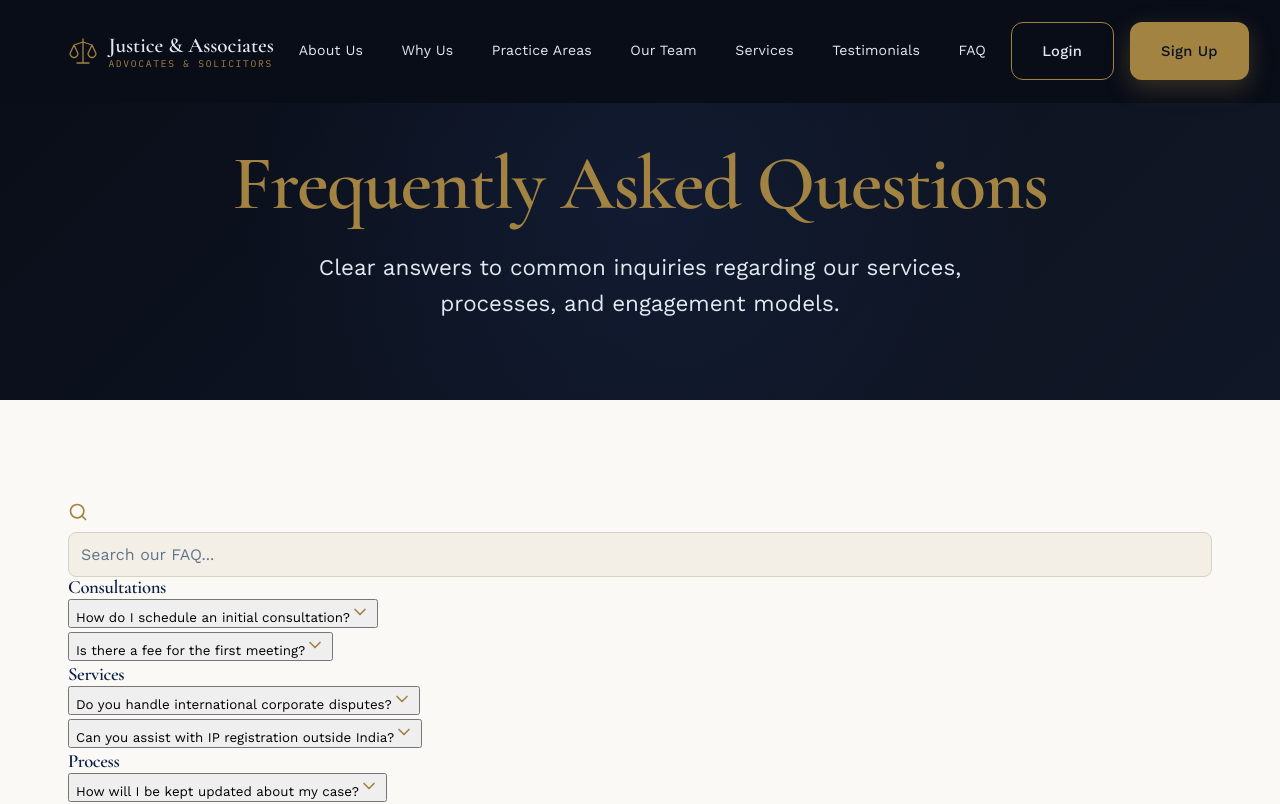
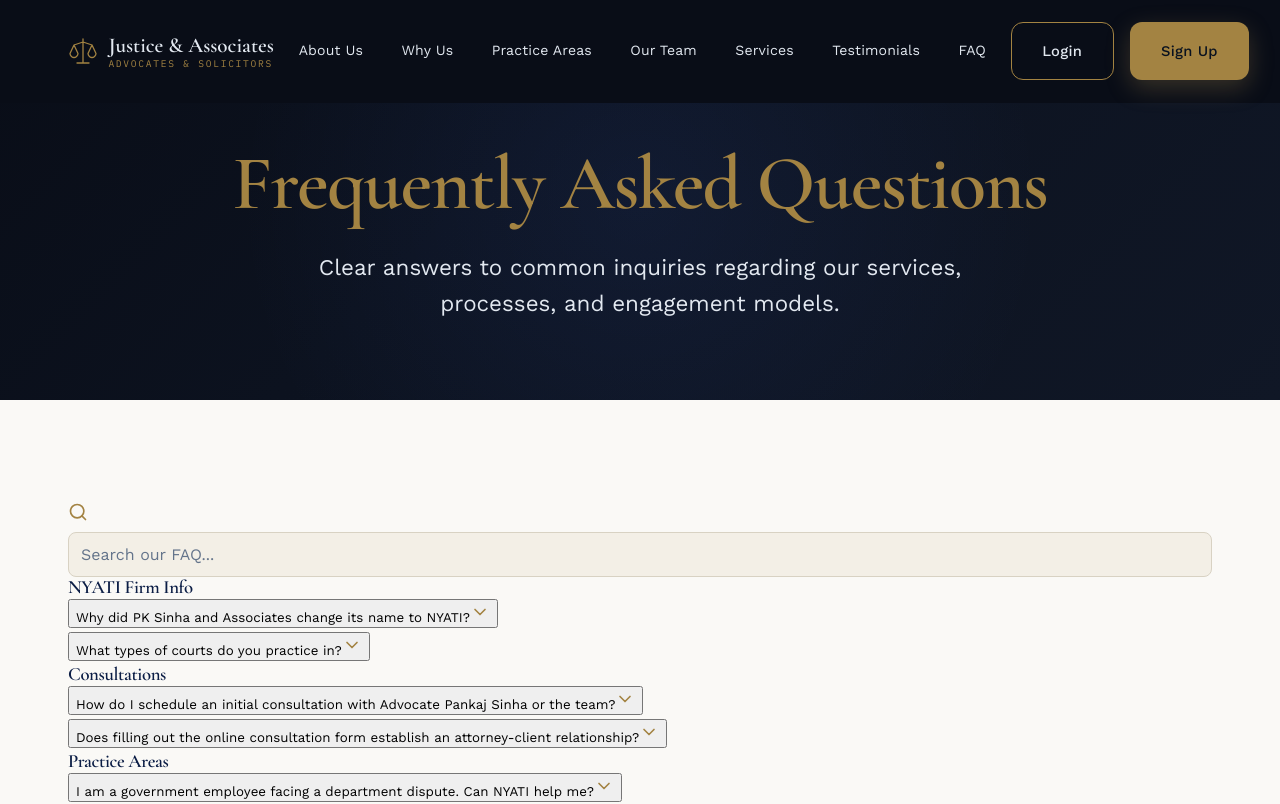
Before and after one commit to lawfirm-delhi/Lawfirm-Website, a React (Vite) app in the folder frontend/: page /faq in a window 1280 px wide. Shown: the top 804 px of the page. Built offline with nearby package versions, Linux system fonts and the light colour scheme; no server answers.

Commit message:
feat: update FAQ content with custom firm information for NYATI

```diff
--- a/frontend/src/pages/LandingPages/FAQ/FAQ.jsx
+++ b/frontend/src/pages/LandingPages/FAQ/FAQ.jsx
@@ -25,12 +25,42 @@ export default function FAQ() {
   const [openId, setOpenId] = useState(null);
 
   const faqs = [
-    { id: 1, category: "Consultations", q: "How do I schedule an initial consultation?", a: "You can schedule a consultation using our online portal or by calling our firm directly. Our intake specialists will gather preliminary details to pair you with the most appropriate senior partner." },
-    { id: 2, category: "Consultations", q: "Is there a fee for the first meeting?", a: "Initial consultations carry a standard advisory fee, which is fully adjusted against your final billing should you choose to retain our services within 30 days." },
-    { id: 3, category: "Services", q: "Do you handle international corporate disputes?", a: "Yes, our Corporate & Commercial bench frequently represents multinational clients in cross-border disputes, international arbitration, and global compliance matters." },
-    { id: 4, category: "Services", q: "Can you assist with IP registration outside India?", a: "Through our network of international partner firms, we facilitate end-to-end IP protection across major global jurisdictions including the US, EU, and APAC regions." },
-    { id: 5, category: "Process", q: "How will I be kept updated about my case?", a: "You will be assigned a dedicated relationship manager and given access to our secure client portal, where you can track case progress, view filed documents, and schedule calls." },
-    { id: 6, category: "Billing", q: "What is your billing structure?", a: "We offer flexible billing models including hourly rates, fixed-fee retainers, and milestone-based billing, tailored to the specific needs and scale of your mandate." }
+    {
+      id: 1,
+      category: "NYATI Firm Info",
+      q: "Why did PK Sinha and Associates change its name to NYATI?",
+      a: "After 19 successful years of practice, our name transition to NYATI reflects our growth and a modernized, forward-thinking approach to modern jurisprudence. While our name has evolved to represent swift, definitive justice and integrated consultancy, our founding leadership under Advocate Pankaj Sinha, our team, and our core values remain entirely unchanged."
+    },
+    {
+      id: 2,
+      category: "NYATI Firm Info",
+      q: "What types of courts do you practice in?",
+      a: "We offer comprehensive, end-to-end legal representation. Our team actively practices across all tiers of the judiciary, including the High Courts, District & Sessions Courts, and specialized tribunals like the Central Administrative Tribunal (CAT)."
+    },
+    {
+      id: 3,
+      category: "Consultations",
+      q: "How do I schedule an initial consultation with Advocate Pankaj Sinha or the team?",
+      a: "You can easily request a consultation by filling out the 'Contact Us' form on our website, sending an email, or calling our office directly during operational hours. Our case management team will review your details and get back to you within 24 to 48 business hours."
+    },
+    {
+      id: 4,
+      category: "Consultations",
+      q: "Does filling out the online consultation form establish an attorney-client relationship?",
+      a: "No. Filling out the form is an initial request for a consultation so our team can evaluate your case. A formal attorney-client relationship is only established once we formally agree to take your case and a legal vakalatnama or engagement agreement is signed."
+    },
+    {
+      id: 5,
+      category: "Practice Areas",
+      q: "I am a government employee facing a department dispute. Can NYATI help me?",
+      a: "Yes, absolutely. Service law is one of our core pillars of expertise. We have nearly two decades of experience representing government and public sector employees before the Central Administrative Tribunal (CAT) for matters concerning promotions, pensions, charge sheets, and wrongful termination."
+    },
+    {
+      id: 6,
+      category: "Confidentiality",
+      q: "Will my case details and documents remain confidential?",
+      a: "Security and client confidentiality are fundamental to our firm's philosophy. Any information, case history, or documentation shared with NYATI—whether through our website or during an in-person meeting—is protected by strict privacy policies and attorney-client privilege."
+    }
   ];
 
   const filteredFaqs = faqs.filter(faq =>
```
